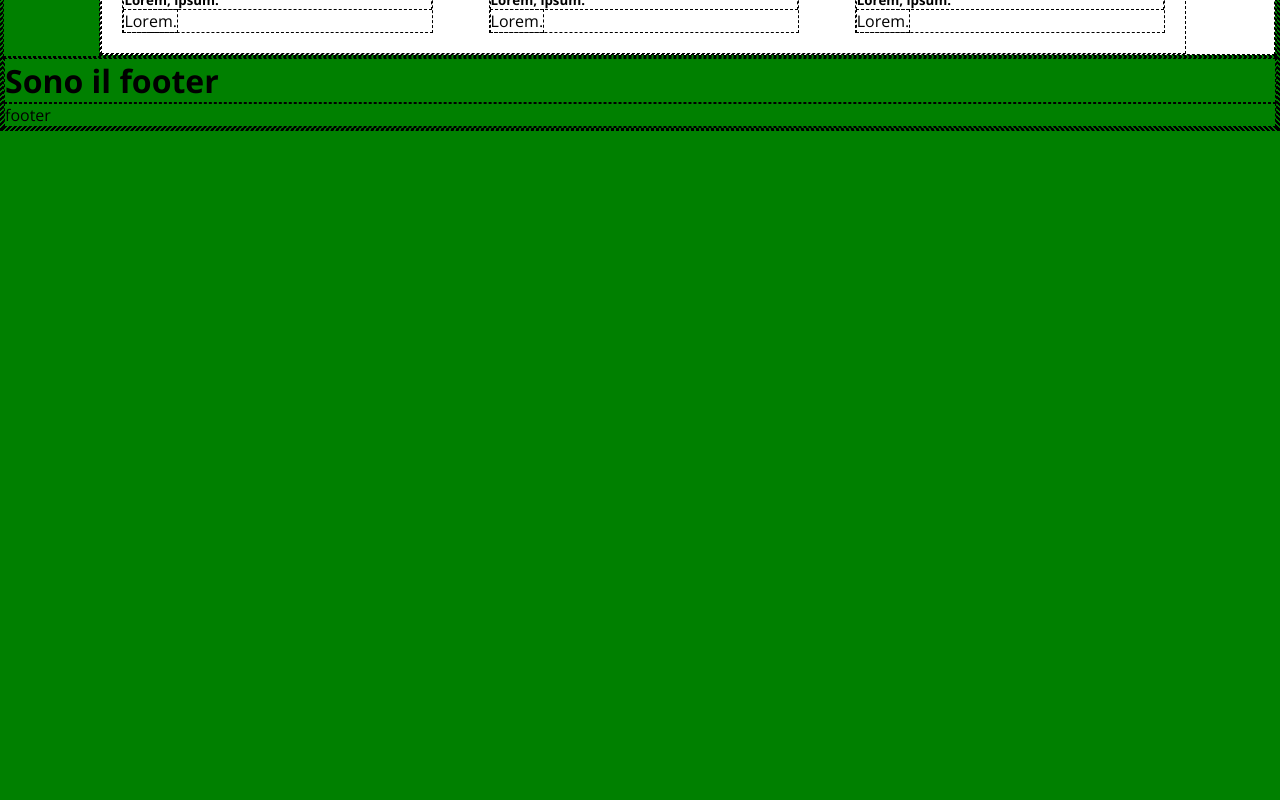
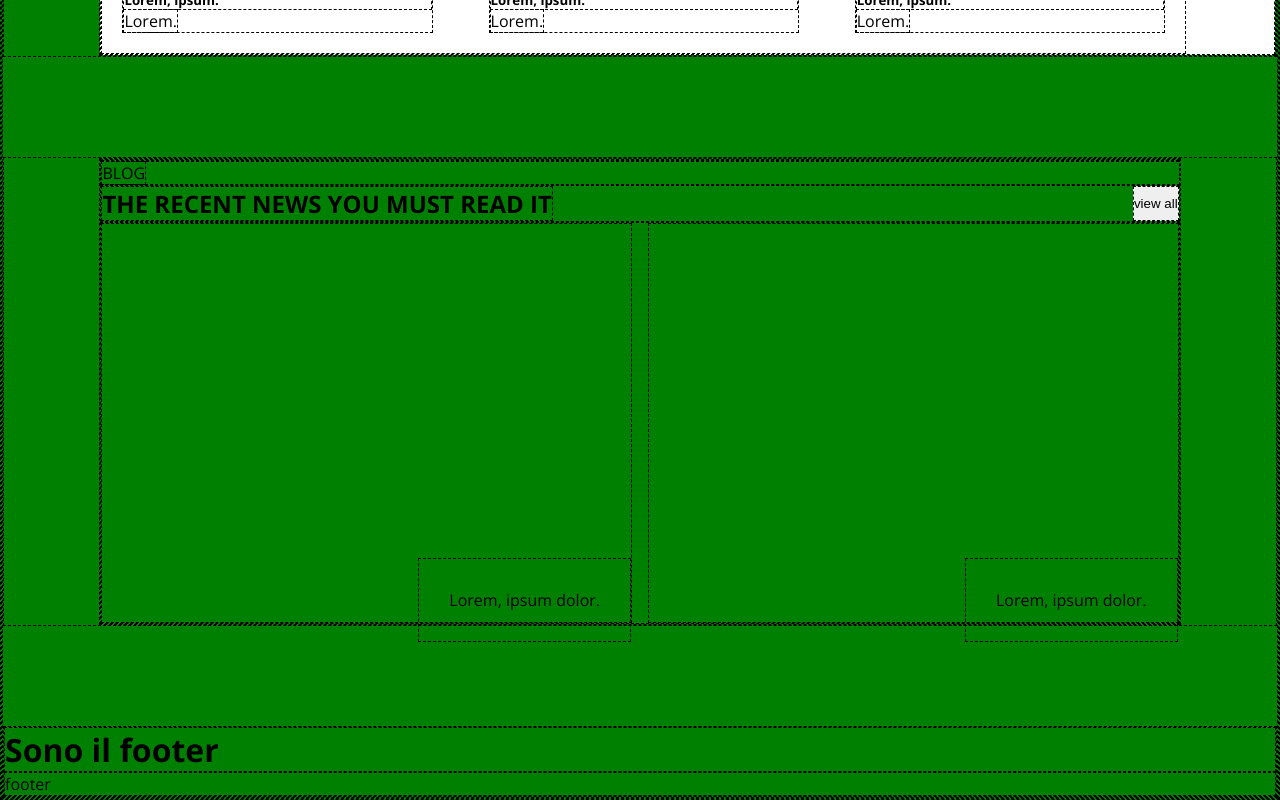
Before and after one commit to chrialge/proj-html-vuejs, a Vue app: page / in a window 1280 px wide. Shown: the part 2274-3074 px from the top of the page. Before the commit the page ends 2405 px from the top, so only its background shows below. Built offline with nearby package versions, Linux system fonts and the light colour scheme.

Commit message:
add section blog

```diff
--- a/src/assets/scss/Partial/_main.scss
+++ b/src/assets/scss/Partial/_main.scss
@@ -116,7 +116,7 @@
 }
 
 #testimonial{
-
+    margin-bottom: 100px;
     .container{
         margin-left: 7.5%;
 
@@ -152,3 +152,37 @@
         }
     }
 }
+
+#blog{
+    margin-bottom: 100px;
+
+    .container{
+        max-width: 1900px;
+        width: 85%;
+        margin: auto;
+
+        .header-blog{
+            display: flex;
+            justify-content: space-between;
+        }
+
+        .row{
+            display: flex;
+            gap: 1rem;
+
+            .col-2{
+                width: 50%;
+                height: 400px;
+                position: relative;
+
+                .banner-img{
+                    position: absolute;
+                    padding: 30px;
+                    right: 0;
+                    bottom: 0;
+                    margin-bottom: -20px;
+                }
+            }
+        }
+    }
+}
--- a/src/components/MainApp.vue
+++ b/src/components/MainApp.vue
@@ -161,6 +161,29 @@ export default {
 
     </section>
     <!-- /#testimonial -->
+
+    <section id="blog">
+        <div class="container">
+            <div class="section">
+                <hr>
+                <span>BLOG</span>
+            </div>
+            <div class="header-blog">
+                <h1>THE RECENT NEWS YOU MUST READ IT</h1>
+                <button>view all</button>
+            </div>
+            <div class="row">
+                <div class="img col-2">
+                    <div class="banner-img">Lorem, ipsum dolor.</div>
+                </div>
+                <div class="img col-2">
+                    <div class="banner-img">Lorem, ipsum dolor.</div>
+                </div>
+            </div>
+
+
+        </div>
+    </section>
 </template>
 
 <style></style>
```
